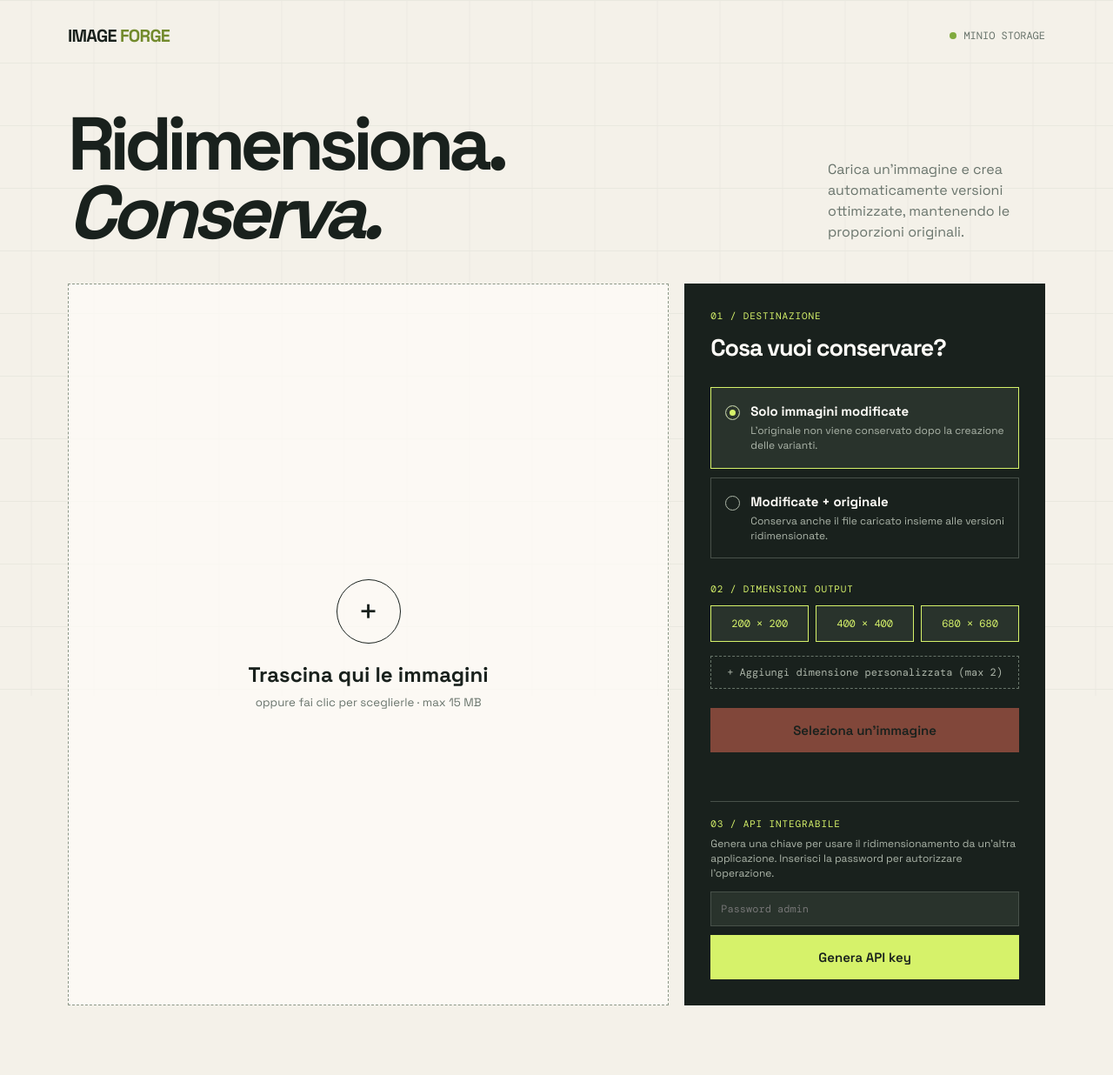
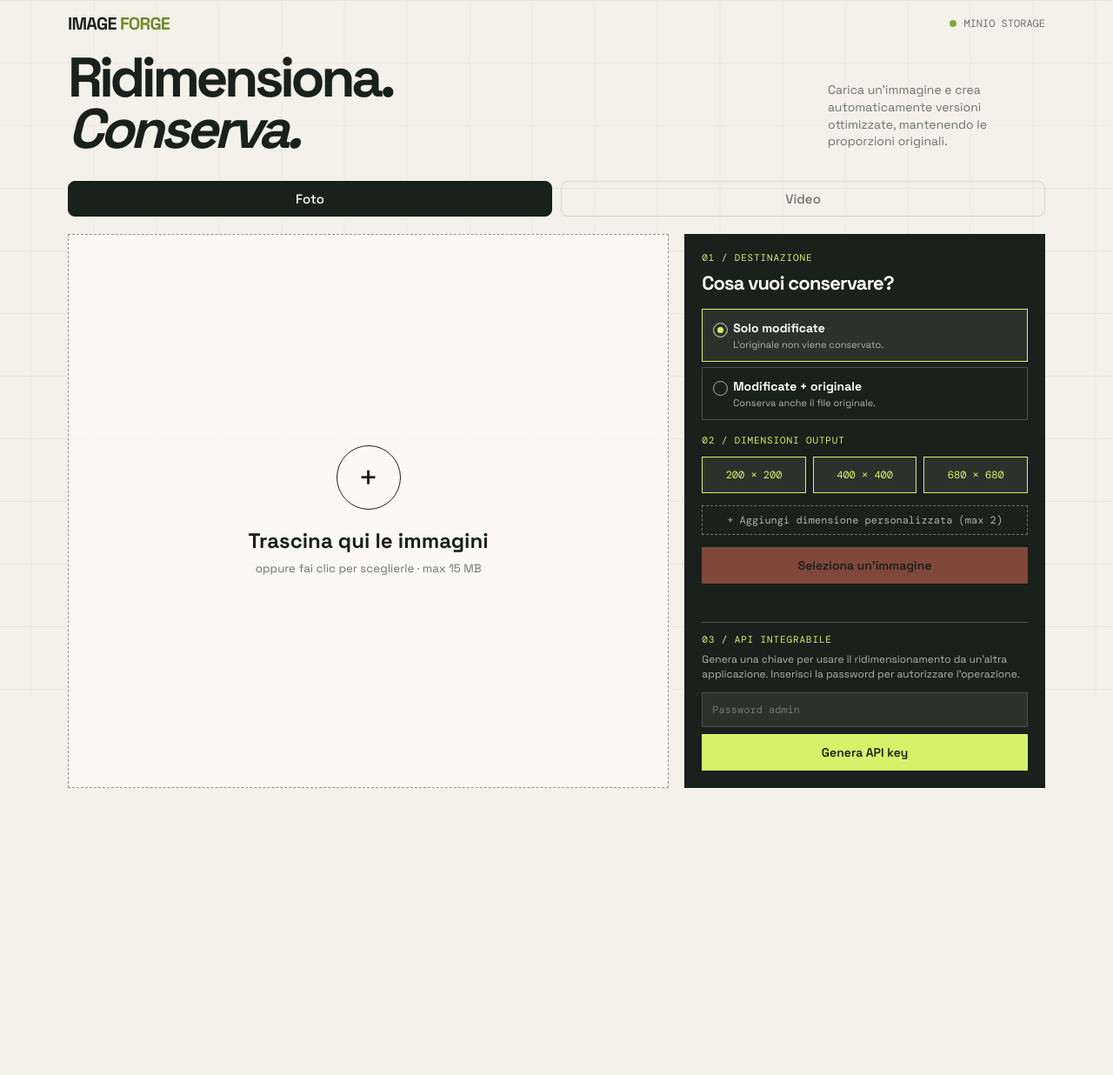
Before and after one commit to lenoxlucgl-netizen/resize-images, a PHP site: page / in a window 1280 px wide. Shown: the whole page at 87% size. After the commit the page ends 906 px from the top, so only its background shows below. Run offline with PHP 8.4, Linux system fonts and the light colour scheme.

Commit message:
feat: add Image Forge frontend UI for image and video processing

```diff
--- a/public/index.php
+++ b/public/index.php
@@ -10,49 +10,52 @@
 		* { box-sizing:border-box; }
 		body { margin:0; min-height:100vh; color:var(--ink); background:var(--paper); font-family:'Space Grotesk', sans-serif; }
 		body:before { content:''; position:fixed; inset:0; pointer-events:none; opacity:.18; background-image:linear-gradient(90deg, transparent 49%, #b8c0b2 50%, transparent 51%),linear-gradient(#b8c0b2 1px,transparent 1px); background-size:72px 72px; }
-		header { position:relative; display:flex; justify-content:space-between; align-items:center; max-width:1180px; margin:auto; padding:28px 28px 0; }
+		header { position:relative; display:flex; justify-content:space-between; align-items:center; max-width:1180px; margin:auto; padding:14px 28px 0; }
 		.brand { font-weight:700; letter-spacing:-.04em; font-size:20px; } .brand span { color:#728a2c; }
+		.tabs { display: flex; gap: 10px; margin-bottom: 20px; }
+		.tab { padding: 10px 20px; background: transparent; border: 1px solid var(--line); border-radius: 8px; cursor: pointer; color: var(--muted); font-weight: 500; font-size: 15px; }
+		.tab.active { background: var(--ink); color: var(--white); border-color: var(--ink); }
 		.status { display:flex; gap:8px; align-items:center; font:12px 'DM Mono', monospace; text-transform:uppercase; color:var(--muted); }
 		.dot { width:8px; height:8px; border-radius:50%; background:#80aa3e; }
-		main { position:relative; max-width:1180px; margin:0 auto; padding:72px 28px 80px; }
-		.intro { display:flex; justify-content:space-between; gap:30px; align-items:end; margin-bottom:42px; }
-		h1 { max-width:700px; margin:0; font-size:clamp(44px,7vw,86px); line-height:.92; letter-spacing:-.07em; }
-		.intro p { max-width:250px; margin:0 0 5px; color:var(--muted); line-height:1.5; }
+		main { position:relative; max-width:1180px; margin:0 auto; padding:20px 28px 40px; }
+		.intro { display:flex; justify-content:space-between; gap:30px; align-items:end; margin-bottom:16px; }
+		h1 { max-width:700px; margin:0; font-size:clamp(32px,5vw,64px); line-height:.92; letter-spacing:-.07em; }
+		.intro p { max-width:250px; margin:0 0 5px; color:var(--muted); line-height:1.4; font-size: 14px; }
 		.workspace { display:grid; grid-template-columns:minmax(0,1.25fr) minmax(310px,.75fr); gap:18px; }
-		.drop { min-height:430px; display:flex; flex-direction:column; justify-content:center; align-items:center; border:1.5px dashed #8c9787; background:rgba(255,253,248,.72); cursor:pointer; transition:.2s ease; }
+		.drop { min-height:260px; display:flex; flex-direction:column; justify-content:center; align-items:center; border:1.5px dashed #8c9787; background:rgba(255,253,248,.72); cursor:pointer; transition:.2s ease; }
 		.drop:hover,.drop.dragging { border-color:var(--ink); background:var(--acid); transform:translateY(-3px); }
 		.drop strong { font-size:24px; margin:20px 0 8px; } .drop small { color:var(--muted); }
 		.cross { width:74px; height:74px; display:grid; place-items:center; border:1px solid var(--ink); border-radius:50%; font-size:38px; font-weight:300; }
 		input[type=file] { display:none; }
-		.panel { padding:30px; background:var(--ink); color:var(--white); }
+		.panel { padding:20px; background:var(--ink); color:var(--white); }
 		.eyebrow { color:var(--acid); font:11px 'DM Mono',monospace; text-transform:uppercase; letter-spacing:.08em; }
-		.panel h2 { margin:12px 0 28px; font-size:27px; letter-spacing:-.04em; }
-		.choice { display:block; position:relative; padding:17px 16px 17px 45px; border:1px solid #48514a; margin:10px 0; cursor:pointer; transition:.2s; }
+		.panel h2 { margin:8px 0 16px; font-size:22px; letter-spacing:-.04em; }
+		.choice { display:block; position:relative; padding:12px 12px 12px 35px; border:1px solid #48514a; margin:6px 0; cursor:pointer; transition:.2s; }
 		.choice:hover { border-color:var(--acid); } .choice input { position:absolute; opacity:0; }
-		.choice:before { content:''; position:absolute; left:16px; top:20px; width:15px; height:15px; border:1px solid #aeb8a9; border-radius:50%; }
+		.choice:before { content:''; position:absolute; left:12px; top:15px; width:15px; height:15px; border:1px solid #aeb8a9; border-radius:50%; }
 		.choice:has(input:checked) { border-color:var(--acid); background:#29332c; } .choice:has(input:checked):before { background:var(--acid); box-shadow:inset 0 0 0 4px #29332c; }
-		.choice b { display:block; font-size:15px; } .choice span { display:block; margin-top:5px; color:#adb6aa; font-size:12px; line-height:1.4; }
+		.choice b { display:block; font-size:14px; } .choice span { display:block; margin-top:3px; color:#adb6aa; font-size:11px; line-height:1.3; }
 		.sizes { display:grid; grid-template-columns:repeat(3,1fr); gap:8px; margin-top:12px; }
 		.size { position:relative; padding:12px 8px; border:1px solid #48514a; text-align:center; cursor:pointer; font:12px 'DM Mono',monospace; }
 		.size input { position:absolute; opacity:0; } .size:has(input:checked) { border-color:var(--acid); background:#29332c; color:var(--acid); }
 		.custom-sizes { display:grid; gap:8px; margin-top:8px; }
 		.custom-size { display:flex; gap:8px; }
-		.custom-size input { width:100%; padding:11px; border:1px solid #48514a; background:#29332c; color:var(--white); font:12px 'DM Mono',monospace; }
-		.add-size { margin-top:8px; padding:10px; border:1px dashed #68756a; background:transparent; color:#adb6aa; font:12px 'DM Mono',monospace; }
-		button { width:100%; margin-top:22px; padding:16px; border:0; background:var(--coral); color:var(--ink); font:600 15px 'Space Grotesk',sans-serif; cursor:pointer; } button:disabled { opacity:.45; cursor:not-allowed; }
-		#message { min-height:20px; margin-top:18px; color:var(--acid); font:12px 'DM Mono',monospace; }
-		.api-box { margin-top:18px; padding-top:18px; border-top:1px solid #48514a; }
-		.api-box button { margin-top:10px; background:var(--acid); }
+		.custom-size input { width:100%; padding:8px; border:1px solid #48514a; background:#29332c; color:var(--white); font:12px 'DM Mono',monospace; }
+		.add-size { margin-top:6px; padding:8px; border:1px dashed #68756a; background:transparent; color:#adb6aa; font:12px 'DM Mono',monospace; }
+		button { width:100%; margin-top:14px; padding:12px; border:0; background:var(--coral); color:var(--ink); font:600 14px 'Space Grotesk',sans-serif; cursor:pointer; } button:disabled { opacity:.45; cursor:not-allowed; }
+		#message { min-height:20px; margin-top:12px; color:var(--acid); font:12px 'DM Mono',monospace; }
+		.api-box { margin-top:12px; padding-top:12px; border-top:1px solid #48514a; }
+		.api-box button { margin-top:8px; background:var(--acid); }
 		.api-result { display:none; margin-top:14px; padding:14px; border:1px solid #48514a; background:#202a23; }
 		.api-result.visible { display:block; }
 		.api-status { display:flex; gap:7px; align-items:center; color:var(--acid); font:10px 'DM Mono',monospace; text-transform:uppercase; }
 		.api-status i { width:7px; height:7px; border-radius:50%; background:var(--acid); }
 		.api-label { display:block; margin-top:13px; color:#879589; font:10px 'DM Mono',monospace; text-transform:uppercase; }
 		.api-field { display:flex; align-items:center; gap:8px; margin-top:5px; }
-		.api-value { flex:1; min-width:0; padding:10px; color:var(--white); background:#172019; font:11px 'DM Mono',monospace; overflow-wrap:anywhere; }
-		.api-copy { width:auto; margin:0; padding:10px 12px; background:#48514a !important; color:var(--white); font:11px 'DM Mono',monospace; }
-		.api-snippet { margin:12px 0 0; padding:10px; overflow:auto; color:#c9d2c3; background:#151b17; font:10px 'DM Mono',monospace; line-height:1.5; white-space:pre-wrap; }
-		.api-note { display:block; margin-top:10px; color:#879589; font-size:10px; line-height:1.4; }
+		.api-value { flex:1; min-width:0; padding:8px; color:var(--white); background:#172019; font:11px 'DM Mono',monospace; overflow-wrap:anywhere; }
+		.api-copy { width:auto; margin:0; padding:8px 10px; background:#48514a !important; color:var(--white); font:11px 'DM Mono',monospace; }
+		.api-snippet { margin:8px 0 0; padding:8px; overflow:auto; color:#c9d2c3; background:#151b17; font:10px 'DM Mono',monospace; line-height:1.4; white-space:pre-wrap; }
+		.api-note { display:block; margin-top:8px; color:#879589; font-size:10px; line-height:1.3; }
 		#results { display:none; margin-top:60px; } #results.visible { display:block; }
 		.result-head { display:flex; justify-content:space-between; border-bottom:1px solid var(--line); padding-bottom:14px; } .result-head h2 { margin:0; font-size:27px; letter-spacing:-.04em; }
 		.result-head span { color:var(--muted); font:12px 'DM Mono',monospace; }
@@ -65,19 +68,32 @@
 	<header><div class="brand">IMAGE <span>FORGE</span></div><div class="status"><i class="dot"></i> minio storage</div></header>
 	<main>
 		<section class="intro"><h1>Ridimensiona.<br><em>Conserva.</em></h1><p>Carica un'immagine e crea automaticamente versioni ottimizzate, mantenendo le proporzioni originali.</p></section>
+		<div class="tabs">
+			<button type="button" class="tab active" id="tabFoto">Foto</button>
+			<button type="button" class="tab" id="tabVideo">Video</button>
+		</div>
 		<form id="uploadForm" class="workspace">
 			<label class="drop" id="dropZone" for="fileInput"><input id="fileInput" name="file" type="file" accept="image/jpeg,image/png,image/webp,image/gif,image/avif,image/tiff" multiple required><span class="cross">+</span><strong id="fileLabel">Trascina qui le immagini</strong><small>oppure fai clic per sceglierle · max 15 MB</small></label>
             <section class="panel"><div class="eyebrow">01 / Destinazione</div><h2>Cosa vuoi conservare?</h2>
-				<label class="choice"><input type="radio" name="keepOriginal" value="false" checked><b>Solo immagini modificate</b><span>L'originale non viene conservato dopo la creazione delle varianti.</span></label>
-				<label class="choice"><input type="radio" name="keepOriginal" value="true"><b>Modificate + originale</b><span>Conserva anche il file caricato insieme alle versioni ridimensionate.</span></label>
-				<div class="eyebrow" style="margin-top:28px">02 / Dimensioni output</div>
+				<label class="choice"><input type="radio" name="keepOriginal" value="false" checked><b>Solo modificate</b><span>L'originale non viene conservato.</span></label>
+				<label class="choice"><input type="radio" name="keepOriginal" value="true"><b>Modificate + originale</b><span>Conserva anche il file originale.</span></label>
+				<div class="eyebrow" style="margin-top:16px">02 / Dimensioni output</div>
 				<div class="sizes"><label class="size"><input type="checkbox" name="sizes" value="200x200" checked>200 × 200</label><label class="size"><input type="checkbox" name="sizes" value="400x400" checked>400 × 400</label><label class="size"><input type="checkbox" name="sizes" value="680x680" checked>680 × 680</label></div>
 				<div id="customSizes" class="custom-sizes"></div><button id="addSize" class="add-size" type="button">+ Aggiungi dimensione personalizzata (max 2)</button>
 				<button id="submitButton" type="submit" disabled>Seleziona un'immagine</button><div id="message" role="status"></div>
 				<div class="api-box"><div class="eyebrow">03 / API integrabile</div><span style="display:block;margin-top:8px;color:#adb6aa;font-size:12px;line-height:1.4">Genera una chiave per usare il ridimensionamento da un'altra applicazione. Inserisci la password per autorizzare l'operazione.</span><input type="password" id="adminSecretInput" placeholder="Password admin" style="width:100%; margin-top:12px; padding:11px; border:1px solid #48514a; background:#29332c; color:var(--white); font:12px 'DM Mono',monospace;"><button id="generateApiKey" type="button">Genera API key</button><div id="apiResult" class="api-result" role="status"></div></div>
 			</section>
 		</form>
-			<section id="results"><div class="result-head"><h2>Versioni create</h2><span id="resultSizes"></span></div><div class="gallery" id="gallery"></div></section>
+		<form id="videoForm" class="workspace" style="display: none;">
+			<label class="drop" id="videoDropZone" for="videoFileInput"><input id="videoFileInput" name="file" type="file" accept="video/mp4,video/webm,video/quicktime,video/x-msvideo" multiple required><span class="cross">+</span><strong id="videoFileLabel">Trascina qui i video</strong><small>oppure fai clic per sceglierli · max 100 MB</small></label>
+			<section class="panel">
+				<div class="eyebrow">01 / Storage</div><h2>Salvataggio Video</h2>
+				<p style="color:var(--muted); line-height:1.5; margin-bottom: 20px;">I video verranno salvati su MinIO nel loro formato originale (senza ridimensionamento).</p>
+				<button id="videoSubmitButton" type="submit" disabled>Seleziona un video</button>
+				<div id="videoMessage" role="status"></div>
+			</section>
+		</form>
+			<section id="results"><div class="result-head"><h2>File elaborati</h2><span id="resultSizes"></span></div><div class="gallery" id="gallery"></div></section>
 	</main>
 	<script>
 		const form = document.getElementById('uploadForm'); const input = document.getElementById('fileInput'); const zone = document.getElementById('dropZone'); const label = document.getElementById('fileLabel'); const submit = document.getElementById('submitButton'); const message = document.getElementById('message'); const customSizes = document.getElementById('customSizes'); const addSize = document.getElementById('addSize');
@@ -105,6 +121,37 @@
 				results.forEach(data => { data.variants.forEach(key => { const tile = document.createElement('article'); tile.className = 'tile'; tile.innerHTML = `<img src="/api/files/object/${encodeURIComponent(key)}" alt="Versione ridimensionata"><p>${key.split('/').pop()}</p>`; gallery.appendChild(tile); }); }); document.getElementById('results').classList.add('visible');
 			} catch (error) { message.textContent = error.message; } finally { submit.disabled = false; submit.textContent = 'Crea versioni'; }
 		});
+
+		// Video Tab Logic
+		const tabFoto = document.getElementById('tabFoto'); const tabVideo = document.getElementById('tabVideo'); const videoForm = document.getElementById('videoForm');
+		tabFoto.addEventListener('click', () => { tabFoto.classList.add('active'); tabVideo.classList.remove('active'); form.style.display = 'grid'; videoForm.style.display = 'none'; });
+		tabVideo.addEventListener('click', () => { tabVideo.classList.add('active'); tabFoto.classList.remove('active'); form.style.display = 'none'; videoForm.style.display = 'grid'; });
+
+		// Video Upload Logic
+		const videoInput = document.getElementById('videoFileInput'); const videoZone = document.getElementById('videoDropZone'); const videoLabel = document.getElementById('videoFileLabel'); const videoSubmit = document.getElementById('videoSubmitButton'); const videoMessage = document.getElementById('videoMessage');
+		videoInput.addEventListener('change', () => { if (videoInput.files.length > 0) { videoLabel.textContent = videoInput.files.length === 1 ? videoInput.files[0].name : `${videoInput.files.length} video selezionati`; videoSubmit.disabled = false; videoSubmit.textContent = 'Carica video'; } else { videoLabel.textContent = "Trascina qui i video"; videoSubmit.disabled = true; } });
+		['dragenter','dragover'].forEach(event => videoZone.addEventListener(event, e => { e.preventDefault(); videoZone.classList.add('dragging'); }));
+		['dragleave','drop'].forEach(event => videoZone.addEventListener(event, e => { e.preventDefault(); videoZone.classList.remove('dragging'); }));
+		videoZone.addEventListener('drop', e => { if (e.dataTransfer.files[0]) { videoInput.files = e.dataTransfer.files; videoInput.dispatchEvent(new Event('change')); } });
+
+		videoForm.addEventListener('submit', async e => {
+			e.preventDefault(); videoSubmit.disabled = true; videoSubmit.textContent = 'Caricamento in corso...'; videoMessage.textContent = 'Invio a MinIO in corso...';
+			document.getElementById('results').classList.remove('visible'); const gallery = document.getElementById('gallery'); gallery.innerHTML = '';
+			try {
+				const files = Array.from(videoInput.files);
+				const promises = files.map(async file => {
+					const formData = new FormData(); formData.append('file', file);
+					const response = await fetch('/api/files/upload', { method:'POST', body: formData });
+					const data = await response.json();
+					if (!response.ok) throw new Error(data.error || 'Upload non riuscito');
+					return data;
+				});
+				const results = await Promise.all(promises);
+				videoMessage.textContent = `${results.length} video salvati con successo!`; document.getElementById('resultSizes').textContent = 'Video Originale';
+				results.forEach(data => { const tile = document.createElement('article'); tile.className = 'tile'; tile.innerHTML = `<video src="/api/files/object/${encodeURIComponent(data.original)}" style="width:100%; aspect-ratio:1; object-fit:cover; background:#000;" controls></video><p>${data.original.split('/').pop()}</p>`; gallery.appendChild(tile); });
+				document.getElementById('results').classList.add('visible');
+			} catch (error) { videoMessage.textContent = error.message; } finally { videoSubmit.disabled = false; videoSubmit.textContent = 'Carica video'; }
+		});
 	</script>
 </body>
 </html>
```
